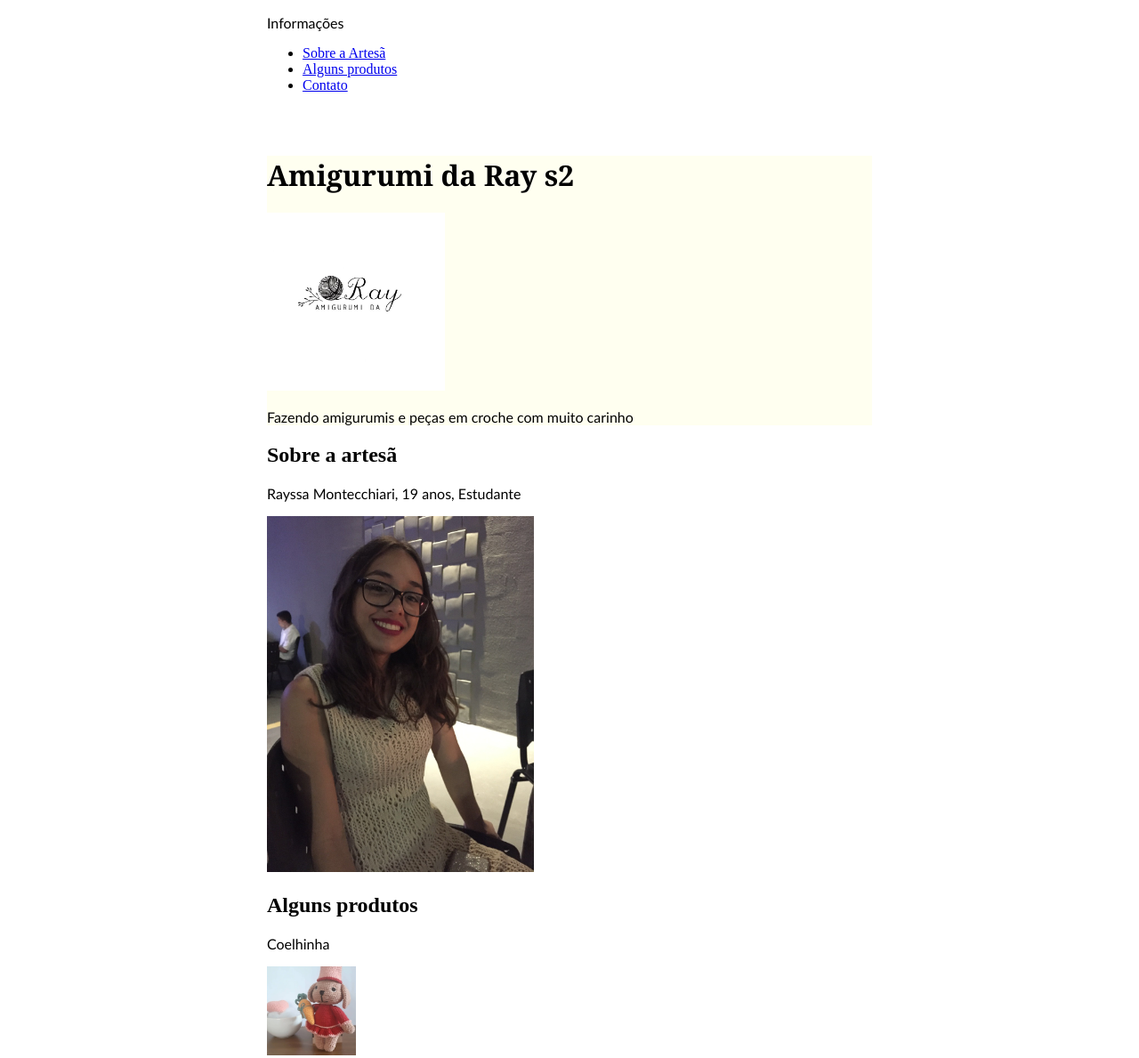
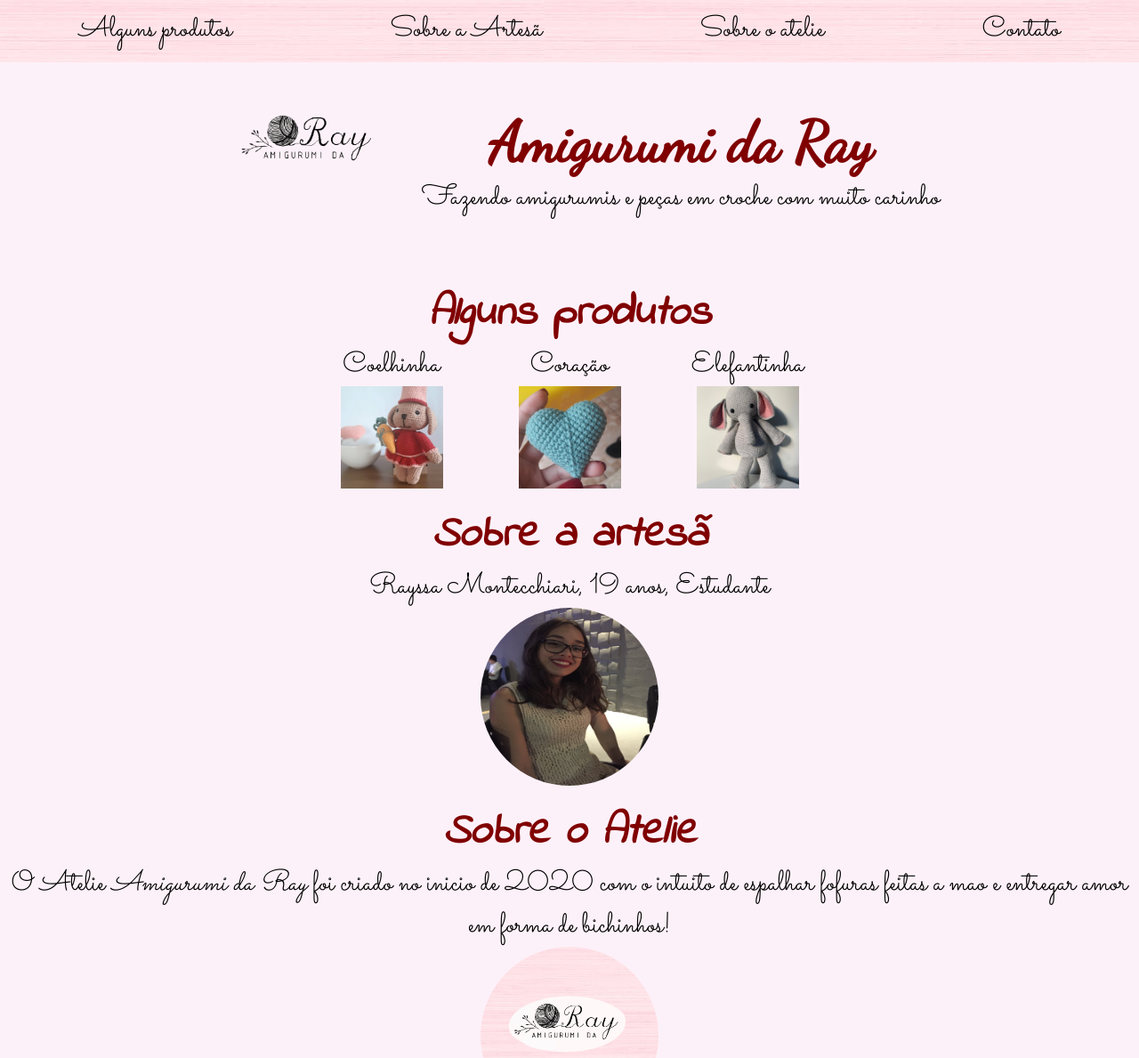
Before and after one commit to rayssamontecchiari/curso_html5, a plain HTML site: page index.html in a window 1280 px wide. Shown: the top 1189 px of the page at 89% size. Drawn offline with Linux system fonts and the light colour scheme.

Commit message:
novo novo site

```diff
--- a/css/style.css
+++ b/css/style.css
@@ -1,36 +1,146 @@
+* {
+    margin: 0;
+    padding: 0;
+    box-sizing: border-box;
+}
+
 body {
-    margin-left: 300px;
-    margin-right: 300px;
+    background-color: rgba(253, 241, 249, 0.952);
+    background-size: auto 100vh;
+    height: 100vh;
+    font-family: 'Sacramento', cursive;
+    font-size: 1em;
+}
+
+@media (min-width: 600px){
+    .menu{font-size: 2em;}
+}
+
+@media (min-width: 600px){
+    body{font-size: 2em;}
 }
 
 header{
-    margin-top: 70px;
-    background-color: ivory;
+    align-items: center;
+    display: flex;
+    justify-content: center;
+    margin-top: 50px;
 }
 
+
+footer{
+    text-align: center;
+    background-color: hsl(0, 0%, 0%);
+    color: white;
+}
+
+h2,
 h1 {
-    font-family: Cambria, Cochin, Georgia, Times, 'Times New Roman', serif
-}px
+    color: maroon;
+    text-align: center;
+    font-family: 'Dancing Script', cursive;
+}
 
 h2{
-    color: rgb(224, 59, 87);
-    font-family: cursive;
+    font-style: oblique;
+    font-family: 'Indie Flower', cursive;
 }
 
-p{
-    font-family: 'Gill Sans', 'Gill Sans MT', Calibri, 'Trebuchet MS', sans-serif;
+.menu {
+    background-image: url('../img/fundo.jpg');
+    color: black;
+    font-size: 1em;
+    position: fixed;
+    text-align: center;
+    top: 0;
+    width: 100vw;
+    height: 70px;
 }
 
-footer{
-    margin-bottom: 300px;
+.menu ul {
+    display: flex;
+    justify-content: space-around;
+
+}
+
+.menu li{
+    list-style: none;
+    font-family: 'Sacramento', cursive;
+}
+
+.menu a{
+    color: black;
+    display: block;
+    padding: 10px 20px;
+    text-decoration: none;
+}
+
+.sobre{
+    text-align: center;
+}
+
+.perfil{
+    height: 200px;
+    width: 200px;
+    border-radius: 50%;
+}
+
+.produtos .image{
+    display: grid;
+}
+
+@media (min-width: 400px){
+    .produtos .image{
+        align-content: center;
+        grid-template-columns: repeat(3, 200px);
+        justify-content: center;
+    }
+}
+
+.produtos figure{
+    text-align: center;
+}
+
+.contato{
+    align-items: center;
+    background-image: url('../img/fundo.jpg');
+    margin-top: auto;
+}
+
+.contato li,
+.produtos li{
+    list-style: none;
+}
+
+.contato ul{
+    display: flex;
+    justify-content: center;
+    margin-top: 10px;
+}
+
+.contato .div{
+    text-align: center;
+}
+
+.contato a{
+    color: black;
+    display: block;
+    padding: 10px 20px;
+    text-decoration: none;
+}
+
+.img_header{
+    text-align: center;
 }
 
 .imagemcat{
-    margin-bottom: 70px;
-    width: 100px;
-
+    width: 115px;
+    height: 115px;
+    object-fit: cover;
+    object-position: center;
 }
 
 .simbol{
     margin-bottom: 3px;
+    width: 30px;
 }
--- a/index.html
+++ b/index.html
@@ -3,75 +3,110 @@
 
     <head>
         <meta charset="utf-8">
+        <meta name="viewport" content="width=device-width, initial-scale=1.0">
         <title>
         Amigurumi da Ray
         </title>
         <link rel="stylesheet" type="text/css" href="css/style.css">
+        <link href="https://fonts.googleapis.com/css2?family=Dancing+Script&family=Indie+Flower&family=Sacramento&display=swap" rel="stylesheet">
     </head>
 
     <body>
 
-        <nav>
-            <p> Informações </p>
+        <nav class="menu">
+
             <ul>
+                <li><a href="#Produtos"> Alguns produtos </a></li>
                 <li><a href="#Sobre_a_artesa"> Sobre a Artesã </a></li>
-                <li><a href="#Produtos"> Alguns produtos </a></li>
+                <li><a href="#Sobre_a_artesa"> Sobre o atelie </a></li>
                 <li><a href="#contato"> Contato </a></li>
 
             </ul>
         </nav>
 
         <header>
+
+            <div>
+                <img src="img/logo2.png" width="250px">
+            </div>
+
+            <div>
             <h1>
-                Amigurumi da Ray s2
+                Amigurumi da Ray
             </h1>
+            <p> Fazendo amigurumis e peças em croche com muito carinho</p>
+            </div>
 
-        <img src="img/logo.jpg" width="200px">
-
-            <p> Fazendo amigurumis e peças em croche com muito carinho</p>
         </header>
 
-        <section id="Sobre_a_artesa">
+
+        <section id="Produtos" class="produtos">
+            <h2> Alguns produtos </h2>
+
+                <div class="image">
+                    <figure>
+                    <figcaption>Coelhinha</figcaption>
+                    <img src="img/coelinha_img.jpg" class="imagemcat">
+                    </figure>
+
+                    <figure>
+                    <figcaption>Coração</figcaption>
+                    <img src="img/coracao_img.jpg" class="imagemcat">
+                    </figure>
+
+                    <figure>
+                    <figcaption>Elefantinha</figcaption>
+                    <img src="img/elefantinha_img.jpg" class="imagemcat">
+                    </figure>
+                </div>
+
+
+        </section>
+
+        <section id="Sobre_a_artesa" class="sobre">
+
+            <div class="sobre_nos">
             <h2> Sobre a artesã </h2>
             <p> Rayssa Montecchiari,
                 19 anos,
                 Estudante
             </p>
+            <a href="https://www.instagram.com/rayssamontecchiari?r=nametag" target="_blank"><img src="img/fotinhaminha.jpg" class="perfil"></a>
+            </div>
 
-            <a href="https://www.instagram.com/rayssamontecchiari?r=nametag" target="_blank"><img src="img/fotinhaminha.jpg" width="300px"></a>
+            <div class="sobre_nos">
+            <h2> Sobre o Atelie </h2>
+            <p> O Atelie <i>Amigurumi da Ray</i> foi criado no inicio de 2020 com o intuito
+                de espalhar fofuras feitas a mao e entregar amor em forma de bichinhos!
+            </p>
+            <a href="https://www.instagram.com/_amigurumidaray_/" target="_blank"><img src="img/final.jpg" class="perfil"></a>
+            </div>
 
         </section>
 
-        <section id="Produtos">
-            <h2> Alguns produtos </h2>
-            <p> Coelhinha </p>
-            <img src="img/coelinha_img.jpg" class="imagemcat">
+        <section id="contato" class="contato">
+        <h2> Contato </h2>
+            <ul>
+                <li>
+                    <div >
+                        <img src="img/insta.png" class="simbol">
+                        <figcaption><a href = "https://www.instagram.com/_amigurumidaray_?r=nametag" target="_blank"> @_amigurumidaray_ </a></figcaption>
+                    </div>
+                 </li>
 
-            <p> Coração </p>
-            <img src="img/coracao_img.jpg" class="imagemcat">
+                <li>
+                    <div>
+                        <img src="img/wpp.png"  class="simbol">
+                        <figcaption><a href= "tel: 22997861096"> Telefone </a></figcaption>
+                    </div>
+                </li>
 
-            <p> Elefantinha </p>
-            <img src="img/elefantinha_img.jpg" class="imagemcat">
-
-        </section>
-
-        <section id="contato">
-        <h2> Contato </h2>
-
-        <div>
-            <img src="img/insta_simbol.png" width="30px" class="simbol">
-            <p><a href = "https://www.instagram.com/_amigurumidaray_?r=nametag" target="_blank"> @_amigurumidaray_ </a></p>
-        </div>
-
-        <div>
-            <img src="img/wpp_simb.png" width="22px" class="simbol">
-            <p><a href= "tel: 22997861096"> Telefone </a></p>
-        </div>
+            </ul>
 
         </section>
 
         <footer>
-            <p>Criadora: Rayssa</p>
+            <p>Criadora: Rayssa Montecchiari</p>
         </footer>
     </body>
 
```
Also changed, not shown: img/final.jpg (added), img/fundo.jpg (added), img/insta.png (added), img/insta_simbol.png (deleted), img/logo2.png (added), img/logo_br.jpg (renamed from img/logo.jpg), img/wpp.png (added), img/wpp_simb.png (deleted).
